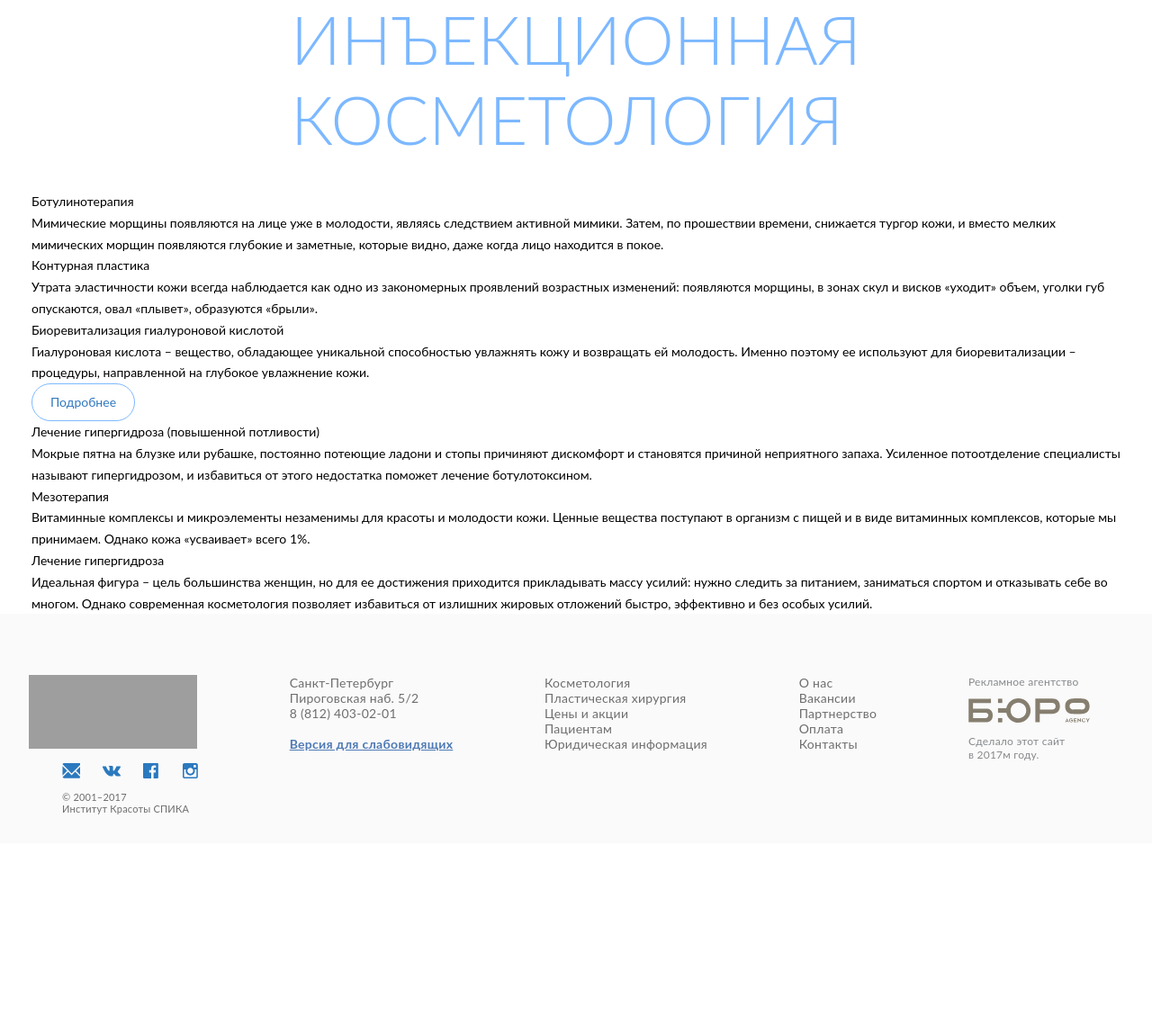
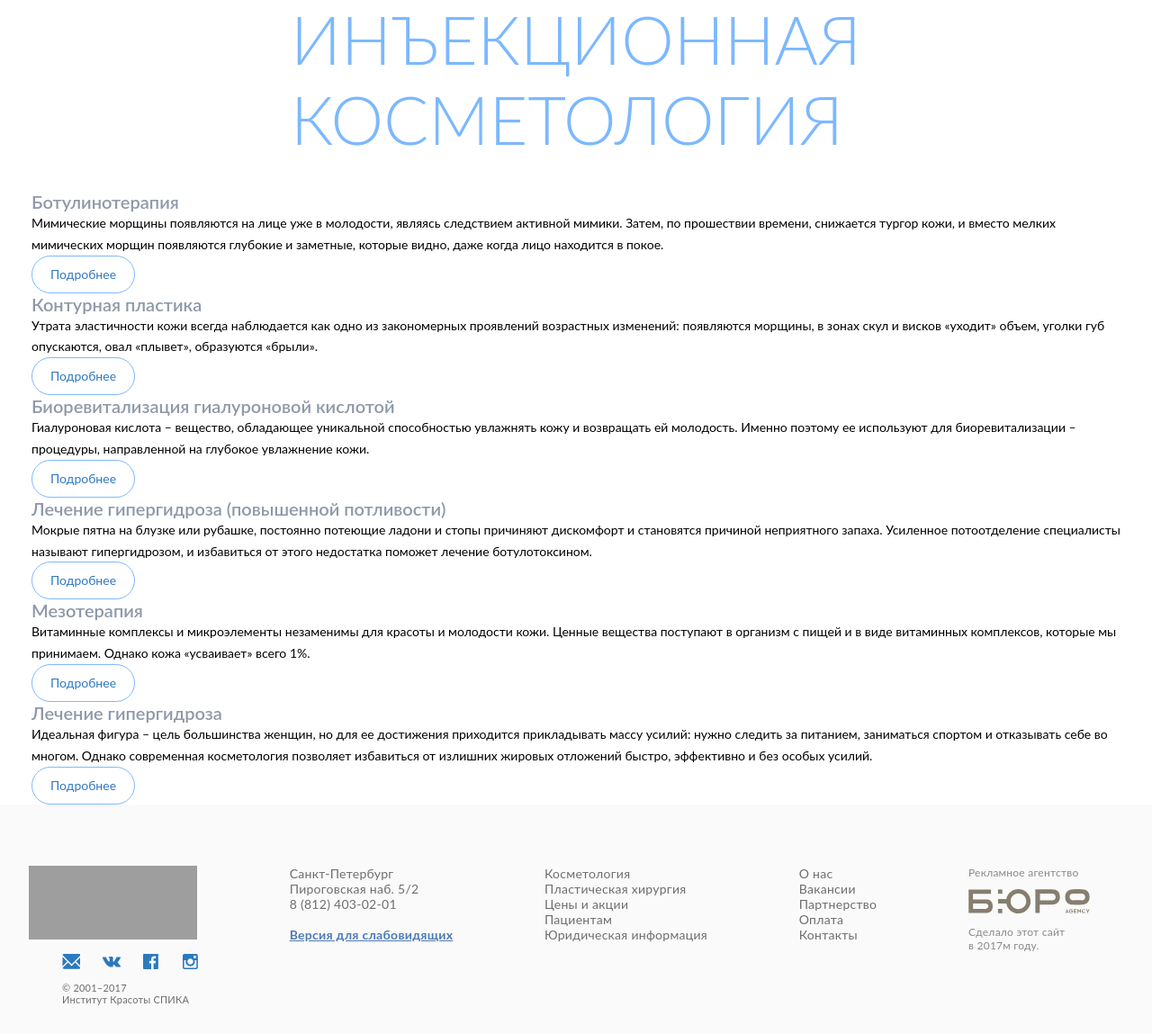
Before and after one commit to AniLiss/spika, a PHP site: page /section.php in a window 1280 px wide. Shown: the part 130-1279 px from the top of the page at 90% size. Before the commit the page ends 1035 px from the top, so only its background shows below. Run offline with PHP 8.4, Linux system fonts and the light colour scheme; some web fonts are replaced; grey boxes are pictures that could not be loaded.

Commit message:
HTML section.php

```diff
--- a/www/section.php
+++ b/www/section.php
@@ -9,7 +9,7 @@
     <?php include "blocks/css.php"; ?>
 </head>
 
-<body>
+<body class="page-section">
 
 <?php include "blocks/header.php"; ?>
 
@@ -28,41 +28,46 @@
 <!-- // Заголовок + хлебные крошки -->
 
 <!-- Контент страницы  -->
-<main class="main-content service-section">
+<main class="main-content ">
     <div class="container">
 
         <!-- Список услуг -->
-        <ul class="service-list">
-        	<li>
-        		<p class="service-heading">Ботулинотерапия</p>
-        		<p>Мимические морщины появляются на лице уже в молодости, являясь следствием активной мимики. Затем, по прошествии времени, снижается тургор кожи, и вместо мелких мимических морщин появляются глубокие и заметные, которые видно, даже когда лицо находится в покое.</p>
-        		<img src="" alt="">
+        <ul class="service-list"><!-- Это в default. Отступы аналогично делаешь, как я  делал в sales.php, т.е. прописываешь внутри .page-section -->
+        	<li class="service-block"> <!-- Это в basics. Глянь блок, у которого ховер показан (где кнопку видно). Там у блока тень появляется -->
+        		<p class="smalltitle service-block__heading">Ботулинотерапия</p> <!-- Судя по макету, у заголовка есть min-height, равный 2 строкам. У нас в данном случае line-height:(24/20)*1em; Значит, min-height:(24/20)*2em. Уловил?  -->
+        		<p class="service-block__text">Мимические морщины появляются на лице уже в молодости, являясь следствием активной мимики. Затем, по прошествии времени, снижается тургор кожи, и вместо мелких мимических морщин появляются глубокие и заметные, которые видно, даже когда лицо находится в покое.</p>
+                <a href="#" class="button">Подробнее</a> <!-- Кнопка появляется на ховере -->
+        		<div class="service-block__img"><img src="" alt=""></div> <!-- Картинка находится в контейнере, имеет position:absolute; left:0; top:0; object-fit:cover; min-width:100%; min-height:100%; width:0. У контейнера overflow:hidden, ну и тоже абсолютное позиционирование. -->
         	</li>
-        	<li>
-        		<p class="service-heading">Контурная пластика</p>
-        		<p>Утрата эластичности кожи всегда наблюдается как одно из закономерных проявлений возрастных изменений: появляются морщины, в зонах скул и висков «уходит» объем, уголки губ опускаются, овал «плывет», образуются «брыли».</p>
-        		<img src="" alt="">
+        	<li class="service-block">
+        		<p class="smalltitle service-block__heading">Контурная пластика</p>
+        		<p class="service-block__text">Утрата эластичности кожи всегда наблюдается как одно из закономерных проявлений возрастных изменений: появляются морщины, в зонах скул и висков «уходит» объем, уголки губ опускаются, овал «плывет», образуются «брыли».</p>
+                <a href="#" class="button">Подробнее</a>
+        		<div class="service-block__img"><img src="" alt=""></div>
         	</li>
-        	<li>
-        		<p class="service-heading">Биоревитализация гиалуроновой кислотой</p>
-        		<p>Гиалуроновая кислота – вещество, обладающее уникальной способностью увлажнять кожу и возвращать ей молодость. Именно поэтому ее используют для биоревитализации – процедуры, направленной на глубокое увлажнение кожи.</p>
+        	<li class="service-block">
+        		<p class="smalltitle service-block__heading">Биоревитализация гиалуроновой кислотой</p>
+        		<p class="service-block__text">Гиалуроновая кислота – вещество, обладающее уникальной способностью увлажнять кожу и возвращать ей молодость. Именно поэтому ее используют для биоревитализации – процедуры, направленной на глубокое увлажнение кожи.</p>
         		<a href="#" class="button">Подробнее</a>
-        		<img src="" alt="">
+        		<div class="service-block__img"><img src="" alt=""></div>
         	</li>
-        	<li>
-        		<p class="service-heading">Лечение гипергидроза (повышенной потливости)</p>
-        		<p>Мокрые пятна на блузке или рубашке, постоянно потеющие ладони и стопы причиняют дискомфорт и становятся причиной неприятного запаха. Усиленное потоотделение специалисты называют гипергидрозом, и избавиться от этого недостатка поможет лечение ботулотоксином.</p>
-        		<img src="" alt="">
+        	<li class="service-block">
+        		<p class="smalltitle service-block__heading">Лечение гипергидроза (повышенной потливости)</p>
+        		<p class="service-block__text">Мокрые пятна на блузке или рубашке, постоянно потеющие ладони и стопы причиняют дискомфорт и становятся причиной неприятного запаха. Усиленное потоотделение специалисты называют гипергидрозом, и избавиться от этого недостатка поможет лечение ботулотоксином.</p>
+                <a href="#" class="button">Подробнее</a>
+        		<div class="service-block__img"><img src="" alt=""></div>
         	</li>
-        	<li>
-        		<p class="service-heading">Мезотерапия</p>
-        		<p>Витаминные комплексы и микроэлементы незаменимы для красоты и молодости кожи. Ценные вещества поступают в организм с пищей и в виде витаминных комплексов, которые мы принимаем. Однако кожа «усваивает» всего 1%.</p>
-        		<img src="" alt="">
+        	<li class="service-block">
+        		<p class="smalltitle service-block__heading">Мезотерапия</p>
+        		<p class="service-block__text">Витаминные комплексы и микроэлементы незаменимы для красоты и молодости кожи. Ценные вещества поступают в организм с пищей и в виде витаминных комплексов, которые мы принимаем. Однако кожа «усваивает» всего 1%.</p>
+                <a href="#" class="button">Подробнее</a>
+        		<div class="service-block__img"><img src="" alt=""></div>
         	</li>
-        	<li>
-        		<p class="service-heading">Лечение гипергидроза</p>
-        		<p>Идеальная фигура – цель большинства женщин, но для ее достижения приходится прикладывать массу усилий: нужно следить за питанием, заниматься спортом и отказывать себе во многом. Однако современная косметология позволяет избавиться от излишних жировых отложений быстро, эффективно и без особых усилий.</p>
-        		<img src="" alt="">
+        	<li class="service-block">
+        		<p class="smalltitle service-block__heading">Лечение гипергидроза</p>
+        		<p class="service-block__text">Идеальная фигура – цель большинства женщин, но для ее достижения приходится прикладывать массу усилий: нужно следить за питанием, заниматься спортом и отказывать себе во многом. Однако современная косметология позволяет избавиться от излишних жировых отложений быстро, эффективно и без особых усилий.</p>
+                <a href="#" class="button">Подробнее</a>
+        		<div class="service-block__img"><img src="" alt=""></div>
         	</li>
         </ul>
         <!-- // Список услуг -->
```
